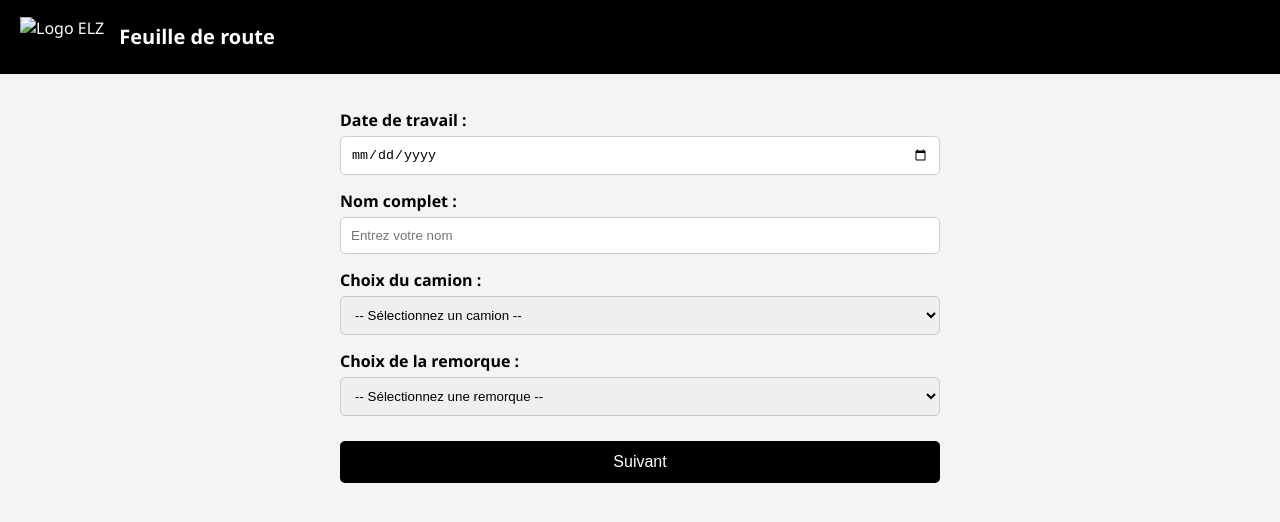
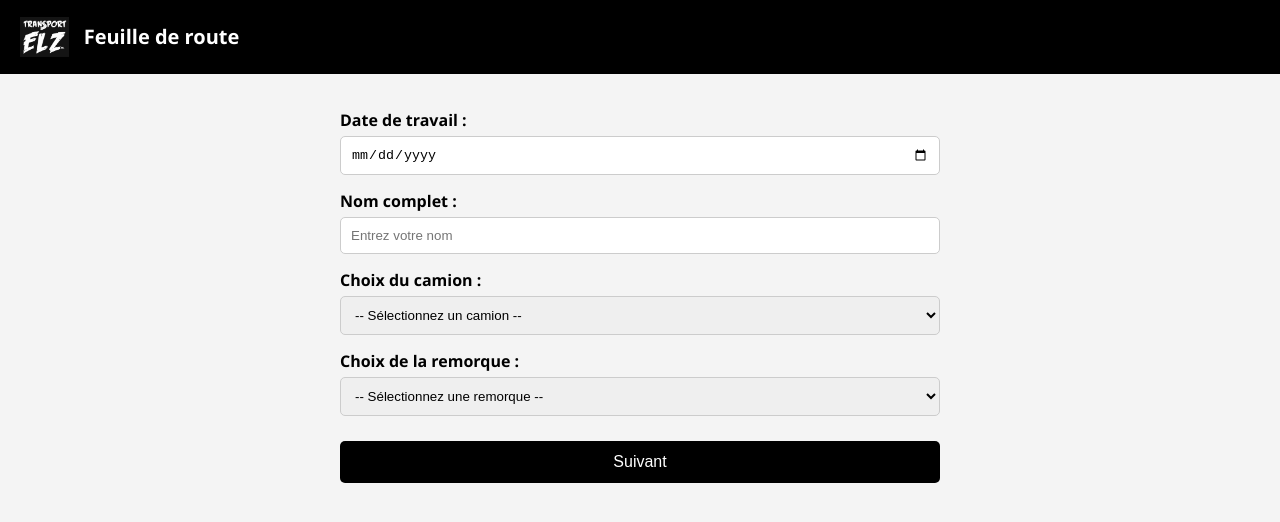
Before and after one commit to TrELZinc/Feuille-de-route-V2, a plain HTML site: page index.html in a window 1280 px wide. Drawn offline with Linux system fonts and the light colour scheme.

Commit message:
Update index.html

```diff
--- a/index.html
+++ b/index.html
@@ -8,7 +8,7 @@
 </head>
 <body>
   <header>
-    <img src="assets/logo.jpeg" alt="Logo ELZ" class="logo" />
+    <img src="assets/img_7256.jpeg" alt="Logo ELZ" class="logo" />
     <h1>Feuille de route</h1>
   </header>
 
```
